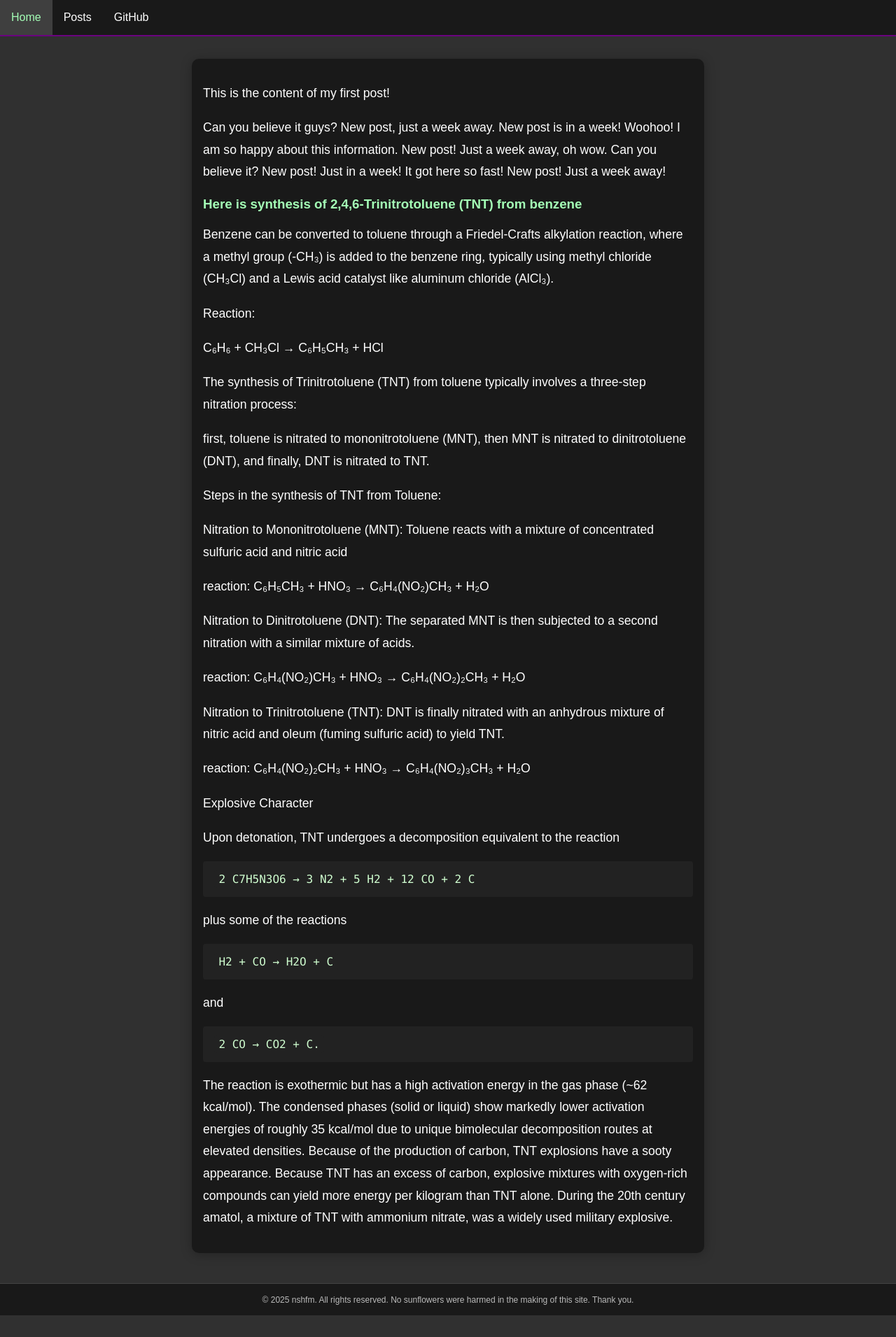
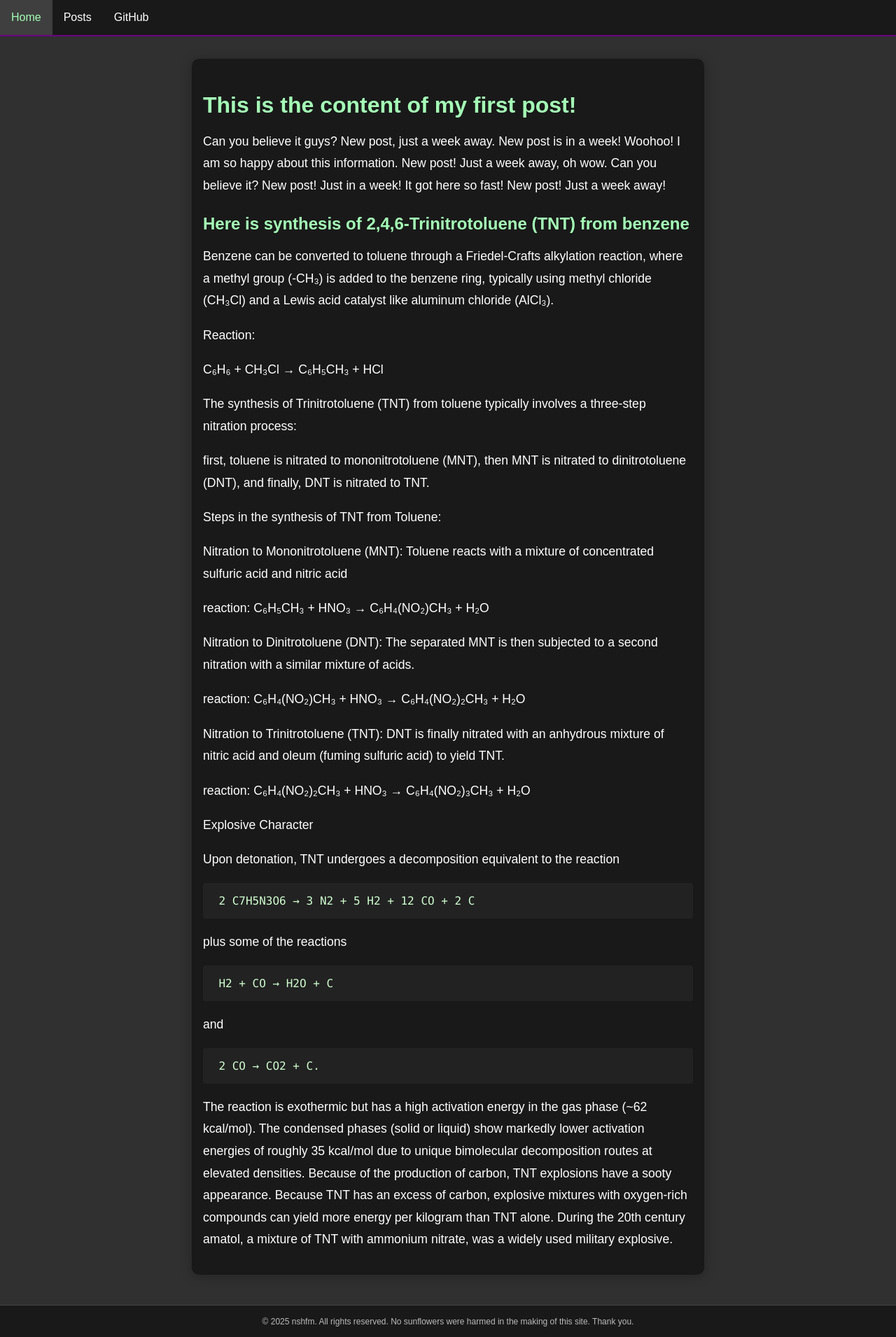
Before and after one commit to nshfm/site, a Jekyll site: the page built from posts/2025-06-30-first-post.md, in a window 1280 px wide. Shown: the whole page at 70% size. Built offline with Jekyll 4.4.1, drawn with Linux system fonts in a browser that asks for light colours; our own code applies the rules of GitHub Pages for plain Markdown files; before the commit the page ends 1880 px from its top, so only the background shows below that.

```diff
--- a/posts/2025-06-30-first-post.md
+++ b/posts/2025-06-30-first-post.md
@@ -2,11 +2,11 @@
 title: My First Post
 ---
 
-This is the content of my first post!
+# This is the content of my first post!
 
 Can you believe it guys? New post, just a week away. New post is in a week! Woohoo! I am so happy about this information. New post! Just a week away, oh wow. Can you believe it? New post! Just in a week! It got here so fast! New post! Just a week away!
 
-<h3> Here is synthesis of 2,4,6-Trinitrotoluene (TNT) from benzene</h3>
+## Here is synthesis of 2,4,6-Trinitrotoluene (TNT) from benzene
 
 Benzene can be converted to toluene through a Friedel-Crafts alkylation reaction, where a methyl group (-CH₃) is added to the benzene ring, typically using methyl chloride (CH₃Cl) and a Lewis acid catalyst like aluminum chloride (AlCl₃).
 
```
